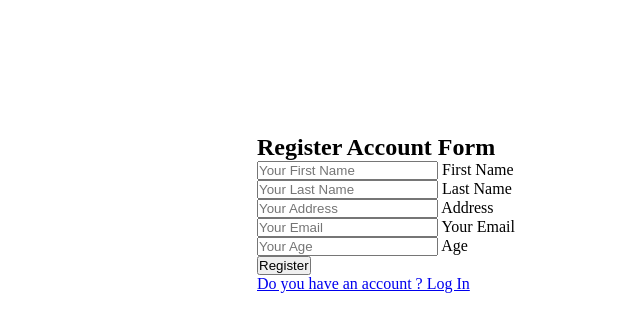
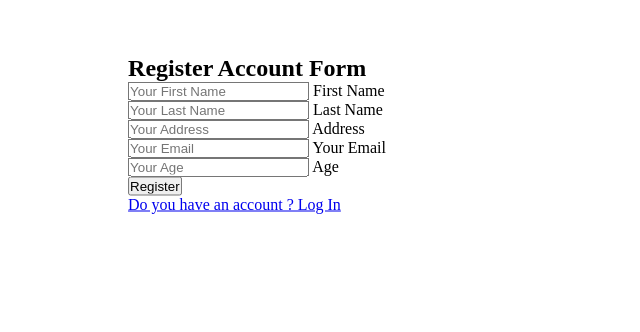
Before and after one commit to cbimpomg/Attendance-System-App, a plain HTML site: page HTML/Registration.html in a window 1280 px wide. Shown: the part 266-598 px from the top of the page, without its empty margins (383-1023 px from the left). Drawn offline with Linux system fonts and the light colour scheme.

Commit message:
centerize from

```diff
--- a/CSS/Registeration.css
+++ b/CSS/Registeration.css
@@ -3,8 +3,9 @@
     padding: 0;
   }
   .form-content {
-  position: fixed;
-  top: 50vh;
-  left: 50vw;
+    position: fixed;
+    top: 50%;
+    left: 50%;
+    transform: translate(-50%, -50%);
 
 }
```
